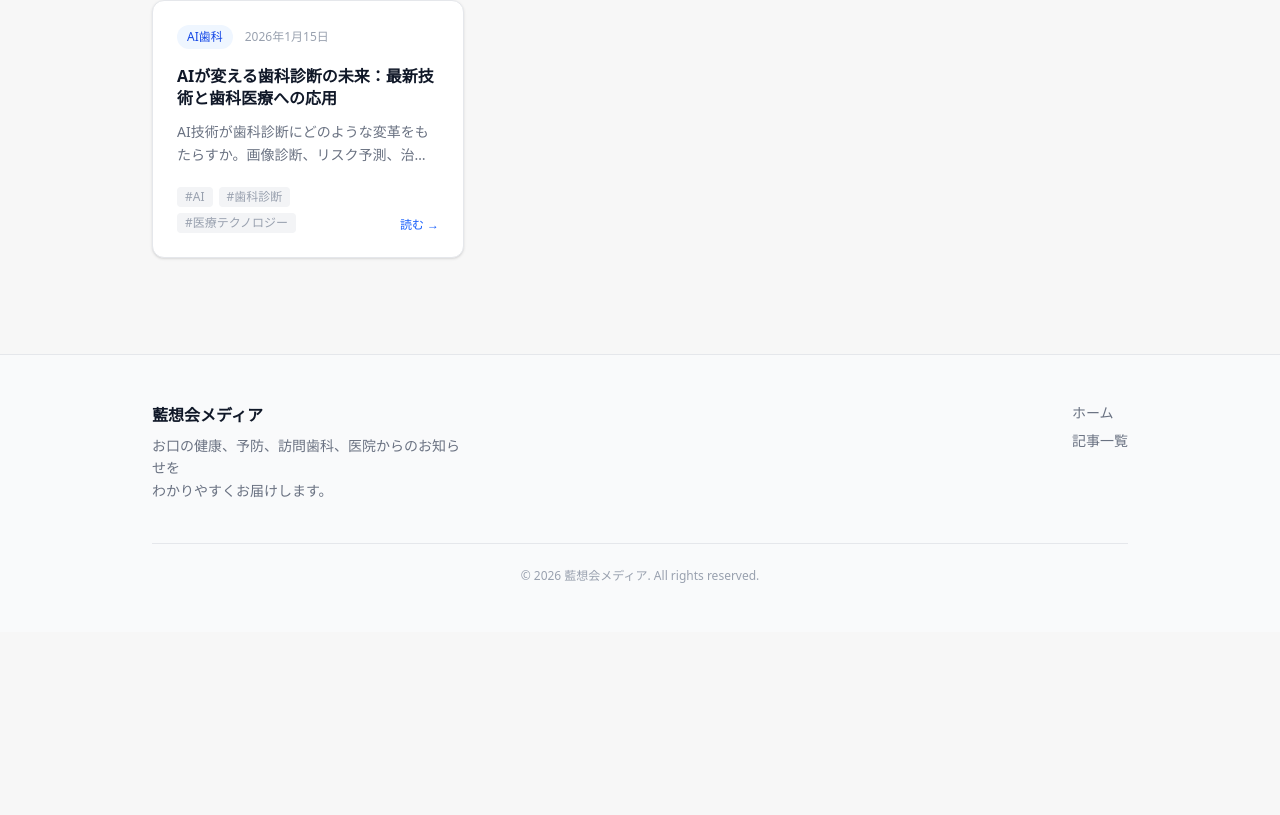
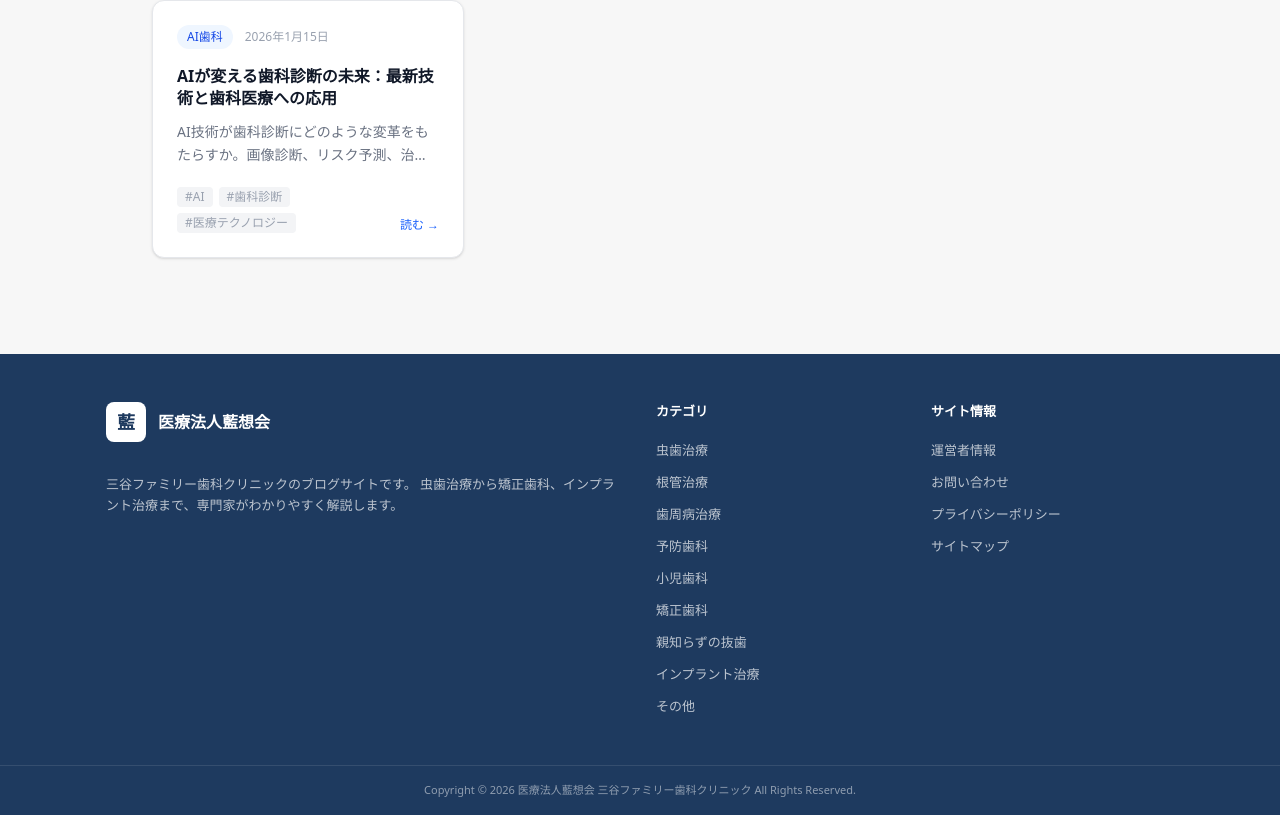
Before and after one commit to aisokai/aisoukai-media, a Next.js app: page / in a window 1280 px wide. Shown: the part 1008-1823 px from the top of the page. Before the commit the page ends 1640 px from the top, so only its background shows below. Built offline with nearby package versions, Linux system fonts and the light colour scheme.

Commit message:
style: replace Footer with v0 navy design

```diff
--- a/src/components/Footer.tsx
+++ b/src/components/Footer.tsx
@@ -1,28 +1,91 @@
-import Link from 'next/link';
+import Link from "next/link"
+
+const footerLinks = {
+  categories: [
+    { name: "虫歯治療", href: "/category/cavity" },
+    { name: "根管治療", href: "/category/root-canal" },
+    { name: "歯周病治療", href: "/category/periodontal" },
+    { name: "予防歯科", href: "/category/preventive" },
+    { name: "小児歯科", href: "/category/pediatric" },
+    { name: "矯正歯科", href: "/category/orthodontics" },
+    { name: "親知らずの抜歯", href: "/category/wisdom-tooth" },
+    { name: "インプラント治療", href: "/category/implant" },
+    { name: "その他", href: "/category/other" },
+  ],
+  about: [
+    { name: "運営者情報", href: "/about" },
+    { name: "お問い合わせ", href: "/contact" },
+    { name: "プライバシーポリシー", href: "/privacy" },
+    { name: "サイトマップ", href: "/sitemap" },
+  ],
+}
 
 export function Footer() {
-  const year = new Date().getFullYear();
+  const year = new Date().getFullYear()
+
   return (
-    <footer className="bg-gray-50 border-t border-gray-200 mt-auto">
-      <div className="max-w-5xl mx-auto px-6 py-12">
-        <div className="flex flex-col sm:flex-row justify-between gap-8 mb-10">
-          <div>
-            <p className="text-base font-bold text-gray-900 mb-2">藍想会メディア</p>
-            <p className="text-sm text-gray-500 leading-relaxed max-w-xs">
-              お口の健康、予防、訪問歯科、医院からのお知らせを
-              <br className="hidden sm:block" />
-              わかりやすくお届けします。
+    <footer className="bg-[#1e3a5f]">
+      {/* Main footer */}
+      <div className="mx-auto max-w-[1100px] px-4 py-12">
+        <div className="grid gap-8 md:grid-cols-4">
+          {/* Logo section */}
+          <div className="md:col-span-2">
+            <Link href="/" className="mb-4 inline-flex items-center gap-3">
+              <div className="flex h-10 w-10 items-center justify-center rounded-lg bg-white">
+                <span className="text-lg font-bold text-[#1e3a5f]">藍</span>
+              </div>
+              <span className="text-[16px] font-bold text-white">医療法人藍想会</span>
+            </Link>
+            <p className="mt-4 text-[13px] leading-relaxed text-white/70">
+              三谷ファミリー歯科クリニックのブログサイトです。
+              虫歯治療から矯正歯科、インプラント治療まで、専門家がわかりやすく解説します。
             </p>
           </div>
-          <nav aria-label="フッターナビゲーション" className="flex flex-col gap-2 text-sm text-gray-500">
-            <Link href="/" className="hover:text-blue-700 transition-colors">ホーム</Link>
-            <Link href="/blog" className="hover:text-blue-700 transition-colors">記事一覧</Link>
-          </nav>
+
+          {/* Categories */}
+          <div>
+            <h4 className="mb-4 text-[13px] font-bold text-white">カテゴリ</h4>
+            <ul className="flex flex-col gap-2">
+              {footerLinks.categories.map((link) => (
+                <li key={link.name}>
+                  <Link
+                    href={link.href}
+                    className="text-[13px] text-white/70 transition-colors hover:text-white"
+                  >
+                    {link.name}
+                  </Link>
+                </li>
+              ))}
+            </ul>
+          </div>
+
+          {/* About */}
+          <div>
+            <h4 className="mb-4 text-[13px] font-bold text-white">サイト情報</h4>
+            <ul className="flex flex-col gap-2">
+              {footerLinks.about.map((link) => (
+                <li key={link.name}>
+                  <Link
+                    href={link.href}
+                    className="text-[13px] text-white/70 transition-colors hover:text-white"
+                  >
+                    {link.name}
+                  </Link>
+                </li>
+              ))}
+            </ul>
+          </div>
         </div>
-        <div className="pt-6 border-t border-gray-200 text-center text-xs text-gray-400">
-          <p>© {year} 藍想会メディア. All rights reserved.</p>
+      </div>
+
+      {/* Copyright */}
+      <div className="border-t border-white/10">
+        <div className="mx-auto max-w-[1100px] px-4 py-4">
+          <p className="text-center text-[11px] text-white/50">
+            Copyright &copy; {year} 医療法人藍想会 三谷ファミリー歯科クリニック All Rights Reserved.
+          </p>
         </div>
       </div>
     </footer>
-  );
+  )
 }
```
